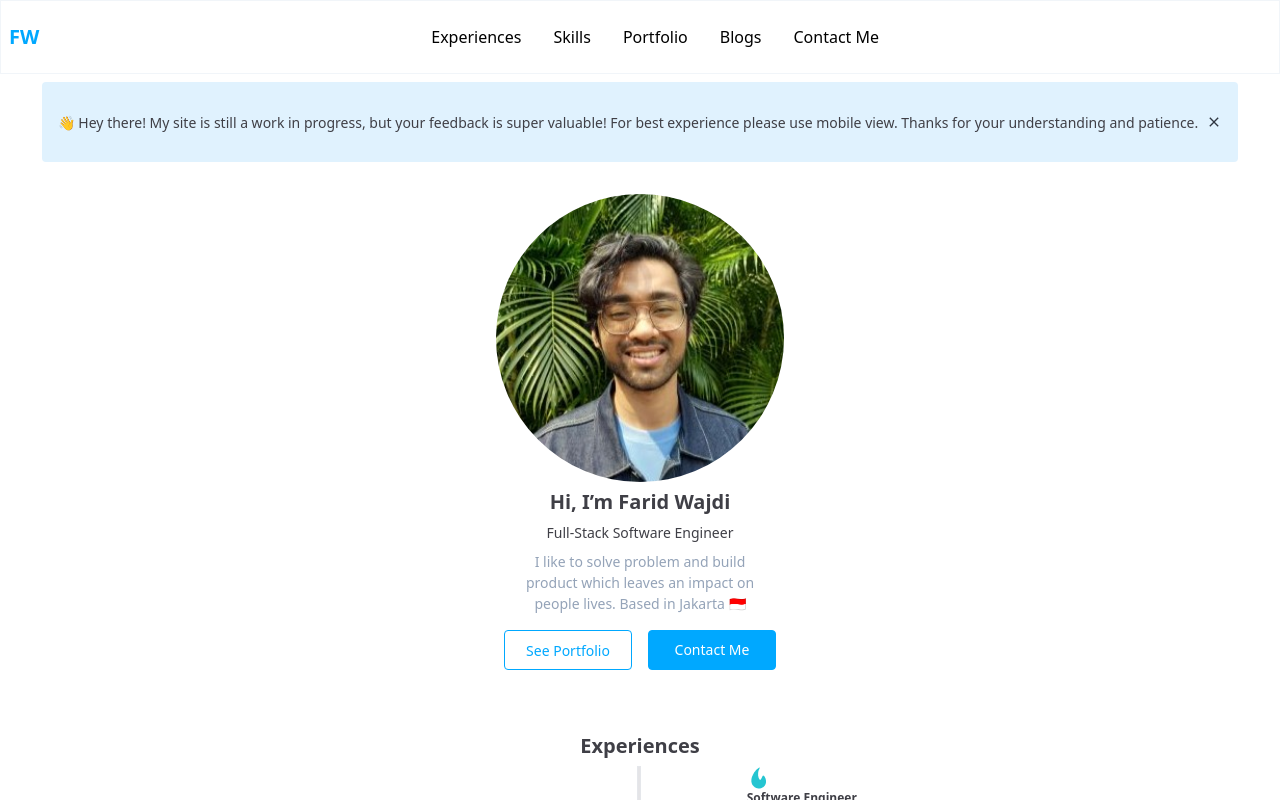
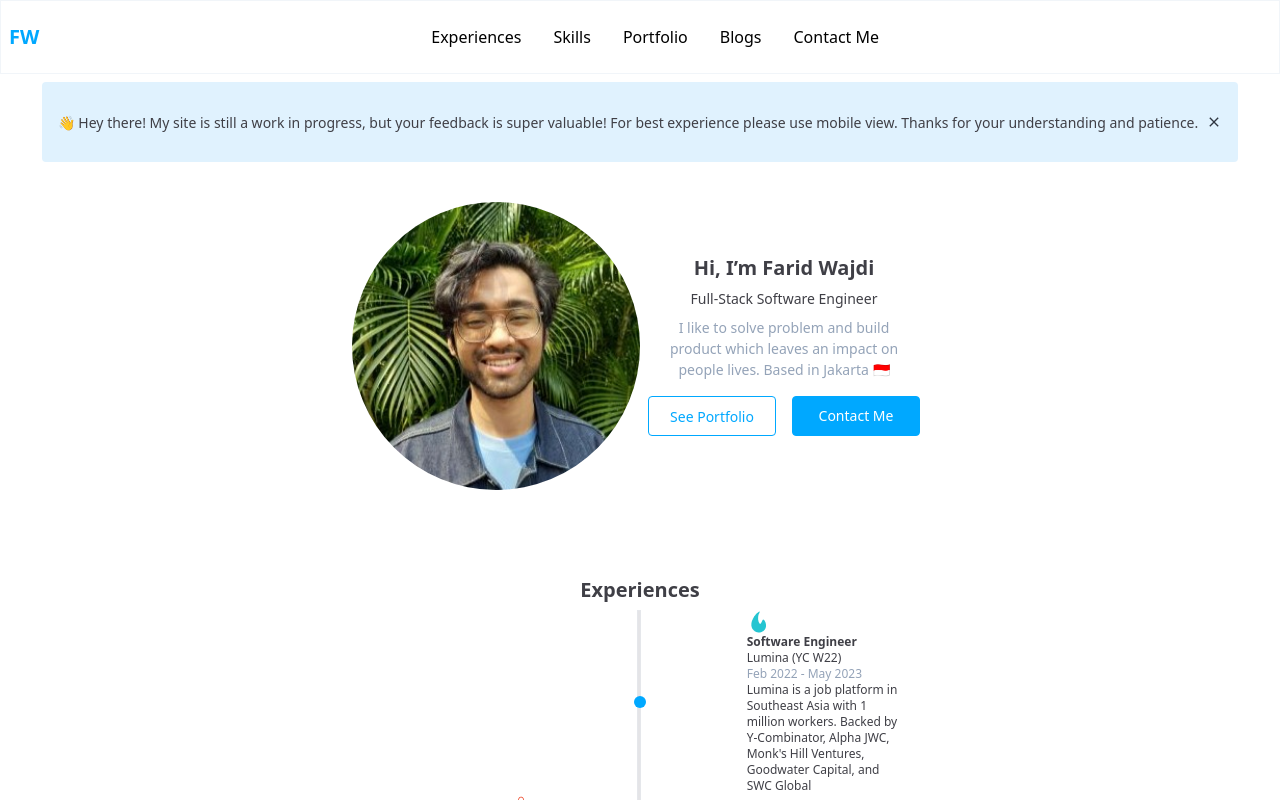
Before and after one commit to wajdifarid/personal-website, a React (Create React App) app: page / in a window 1280 px wide. Shown: the top 800 px of the page. Built offline with nearby package versions, Linux system fonts and the light colour scheme; no server answers.

Commit message:
Update introduction section on desktop

```diff
--- a/src/App.js
+++ b/src/App.js
@@ -10,15 +10,19 @@ import ContactForm from "./components/ContactForm";
 
 export default function HomePage() {
   return (
-    <div className="bg-white">
+    <div className="bg-white flex flex-col items-center">
       <NavBar />
-      <DesktopNotificationWIP/>
-      <section className="flex flex-col my-8">
-        <img className="mx-auto h-36 rounded-full lg:h-72" src="/assets/profile-picture.jpg" alt="Farid Wajdi" />
-        <div className="mx-auto text-zinc-700 text-[20px] font-bold leading-loose">Hi, I’m Farid Wajdi</div>
-        <div className="mx-auto text-zinc-700 text-[14px] font-normal leading-normal">Full-Stack Software Engineer</div>
-        <div className="mx-auto my-2 w-60 left-[40px] text-center text-slate-400 text-[14px] font-normal leading-normal">I like to solve problem and build product which leaves an impact on people lives. Based in Jakarta 🇮🇩</div>
-        <div className="flex mx-auto my-2">
+      <DesktopNotificationWIP />
+      <section>
+        <div className="flex flex-col mx-auto my-8 items-center lg:flex-row">
+          <img className="h-36 w-36 rounded-full lg:h-72 lg:w-72 inline" src="/assets/profile-picture.jpg" alt="Farid Wajdi" />
+          <div className="mx-auto flex-col items-center inline-flex">
+            <h2 className="text-zinc-700 text-[20px] font-bold leading-loose">Hi, I’m Farid Wajdi</h2>
+            <h3 className="text-zinc-700 text-[14px] font-normal leading-normal">Full-Stack Software Engineer</h3>
+            <p className="my-2 w-60 text-center text-slate-400 text-[14px] font-normal leading-normal">
+              I like to solve problem and build product which leaves an impact on people lives. Based in Jakarta 🇮🇩
+            </p>
+            <div className="flex my-2">
               <div className="mx-2">
                 <a href="#portfolio">
                   <SecondaryButton content="See Portfolio" />
@@ -30,8 +34,10 @@ export default function HomePage() {
                 </a>
               </div>
             </div>
+          </div>
+        </div>
       </section>
-      <section id="experiences" className="flex flex-col my-12">
+      <section id="experiences" className="flex flex-col my-12 w-full">
         <div className="mx-auto font-bold text-zinc-700 text-[1.25rem] leading-loose">Experiences</div>
         <div className="mx-auto w-full h-full">
           <div className="relative">
@@ -152,9 +158,9 @@ export default function HomePage() {
       </section>
 
       <section id="contact">
-        <ContactForm/>
+        <ContactForm />
       </section>
-      <section className="mt-10">
+      <section className="mt-10 w-full">
         <Footer />
       </section>
     </div>);
--- a/src/components/Footer.js
+++ b/src/components/Footer.js
@@ -1,7 +1,7 @@
 export default function Footer() {
   return (
     <div className="flex flex-col px-4 py-8 bg-slate-100 items-center gap-5">
-      <div className="flex w-64 gap-6 items-center justify-center">
+      <div className="flex gap-6 items-center justify-center">
         <a className="text-slate-500 text-[0.875rem] font-medium" href="mailto:faridwajdi05@gmail.com" target="_blank" rel="noreferrer">
           Email
         </a>
--- a/src/components/NavBar.js
+++ b/src/components/NavBar.js
@@ -2,7 +2,7 @@ import { useState } from "react";
 
 export default function NavBar() {
   return (
-    <nav className="py-4 bg-white border border-slate-100 flex justify-between px-2 sticky top-0 z-50">
+    <nav className="py-4 bg-white border border-slate-100 flex justify-between px-2 sticky top-0 z-50 w-full">
       <div className="text-left text-sky-500 text-[20px] font-black leading-loose inline">
         FW
       </div>
```
Lines whose indentation alone changed are shown as unchanged.
